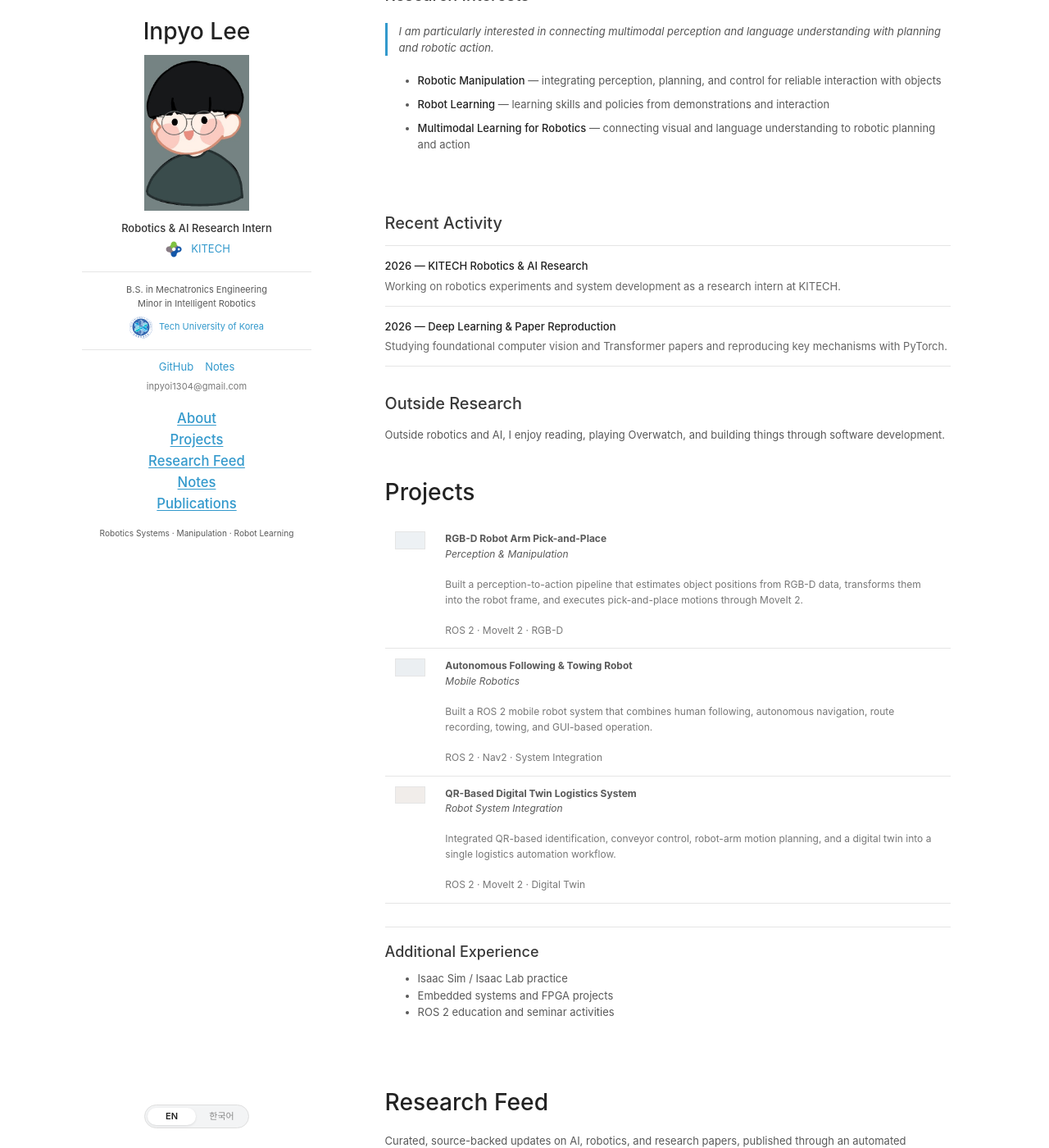
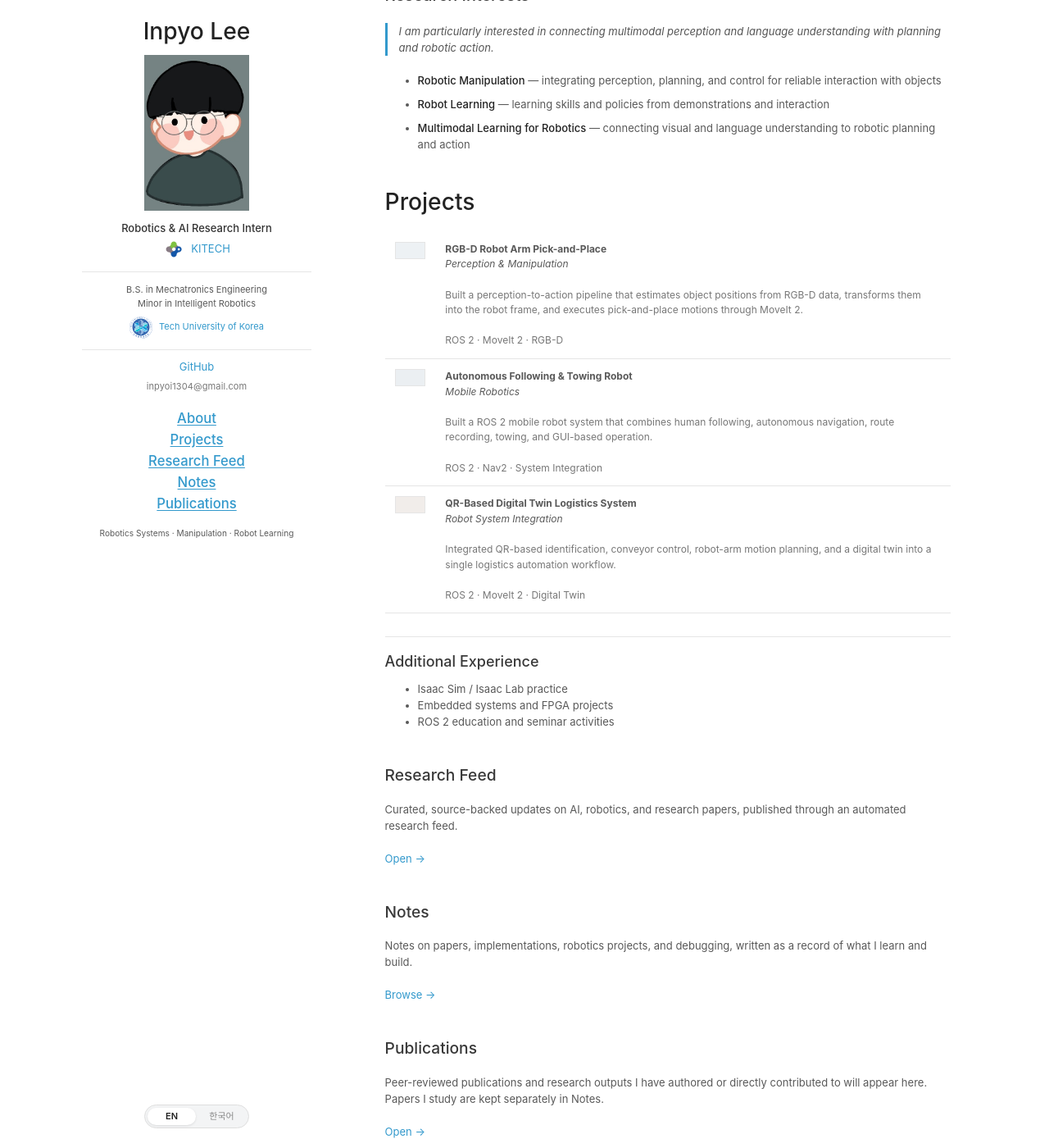
Before and after one commit to nayana224/nayana224.github.io, a Jekyll site: the page index.html, which Jekyll copies as it is, in a window 1280 px wide and 1400 px high, scrolled down 820 px. Shown: the whole window at 82% size. Built offline with Jekyll 4.4.1, drawn with Linux system fonts in a browser that asks for light colours; some of the changed text lies outside the part shown.

Commit message:
refine homepage information hierarchy

```diff
--- a/index.html
+++ b/index.html
@@ -4,7 +4,7 @@
   <meta charset="utf-8">
   <meta http-equiv="X-UA-Compatible" content="chrome=1">
   <title>Inpyo Lee | Robotics & AI</title>
-  <link rel="stylesheet" href="stylesheets/styles.css?v=20260919-7">
+  <link rel="stylesheet" href="stylesheets/styles.css?v=20260920-1">
   <meta name="viewport" content="width=device-width">
   <meta name="description" content="Inpyo Lee - Robotics & AI Research Intern at KITECH">
 </head>
@@ -34,7 +34,6 @@
 
         <p class="social-links">
           <a href="https://github.com/nayana224" target="_blank" rel="noreferrer">GitHub</a>
-          <a href="/notes/?v=20260919-9">Notes</a>
         </p>
         <p class="email-text">inpyoi1304@gmail.com</p>
 
@@ -107,28 +106,6 @@
         <li><strong>Multimodal Learning for Robotics</strong> — <span data-en="connecting visual and language understanding to robotic planning and action" data-ko="시각·언어 이해를 로봇의 planning과 action으로 연결하는 방법">connecting visual and language understanding to robotic planning and action</span></li>
       </ul>
 
-      <br>
-
-      <div class="about-extra-sections">
-      <div class="about-subsection" id="recent">
-        <h2 class="subsection-title" data-en="Recent Activity" data-ko="최근 활동">Recent Activity</h2>
-        <div class="recent-list">
-          <article class="recent-item">
-            <strong data-en="2026 — KITECH Robotics & AI Research" data-ko="2026 — KITECH Robotics & AI 연구">2026 — KITECH Robotics & AI Research</strong>
-            <p data-en="Working on robotics experiments and system development as a research intern at KITECH." data-ko="KITECH 연구 인턴으로 로보틱스 실험과 시스템 개발을 진행하고 있습니다.">Working on robotics experiments and system development as a research intern at KITECH.</p>
-          </article>
-          <article class="recent-item">
-            <strong data-en="2026 — Deep Learning & Paper Reproduction" data-ko="2026 — 딥러닝 학습 & 논문 재현">2026 — Deep Learning & Paper Reproduction</strong>
-            <p data-en="Studying foundational computer vision and Transformer papers and reproducing key mechanisms with PyTorch." data-ko="Computer Vision과 Transformer의 기초 논문을 읽고 핵심 메커니즘을 PyTorch로 재현하며 학습하고 있습니다.">Studying foundational computer vision and Transformer papers and reproducing key mechanisms with PyTorch.</p>
-          </article>
-        </div>
-      </div>
-
-      <div class="about-subsection">
-        <h2 class="subsection-title" data-en="Outside Research" data-ko="연구 밖의 관심사">Outside Research</h2>
-        <p data-en="Outside robotics and AI, I enjoy reading, playing Overwatch, and building things through software development." data-ko="Robotics와 AI 밖에서는 책 읽기, Overwatch 게임, 그리고 개발하는 것을 좋아합니다.">Outside robotics and AI, I enjoy reading, playing Overwatch, and building things through software development.</p>
-      </div>
-      </div>
 
       <div id="projects" class="top-level-section">
         <h1 data-en="Projects" data-ko="프로젝트">Projects</h1>
@@ -181,26 +158,35 @@
         </div>
       </div>
 
-      <br><br>
+      <div class="explore-links" aria-label="Research and writing">
+        <div id="research-feed" class="explore-item top-level-section">
+          <div class="explore-item-heading">
+            <h2 data-en="Research Feed" data-ko="리서치 피드">Research Feed</h2>
+          </div>
+          <p data-en="Curated, source-backed updates on AI, robotics, and research papers, published through an automated research feed." data-ko="AI, Robotics, 주요 논문 소식을 출처와 함께 정리해 자동으로 게시하는 Research Feed입니다.">Curated, source-backed updates on AI, robotics, and research papers, published through an automated research feed.</p>
+          <a class="explore-link" href="/research-feed/?v=20260919-2" data-en="Open →" data-ko="보기 →">Open →</a>
+        </div>
 
-      <div id="research-feed" class="section-link-block top-level-section">
-        <h1 data-en="Research Feed" data-ko="리서치 피드">Research Feed</h1>
-        <p data-en="Curated, source-backed updates on AI, robotics, and research papers, published through an automated research feed." data-ko="AI, Robotics, 주요 논문 소식을 출처와 함께 정리해 자동으로 게시하는 Research Feed입니다.">Curated, source-backed updates on AI, robotics, and research papers, published through an automated research feed.</p>
-        <p><a href="/research-feed/?v=20260919-2" data-en="Open Research Feed →" data-ko="Research Feed 보기 →">Open Research Feed →</a></p>
+        <div id="notes" class="explore-item top-level-section">
+          <div class="explore-item-heading">
+            <h2 data-en="Notes" data-ko="노트">Notes</h2>
+          </div>
+          <p data-en="Notes on papers, implementations, robotics projects, and debugging, written as a record of what I learn and build." data-ko="논문, 구현, 로보틱스 프로젝트, 디버깅 과정에서 배우고 만든 내용을 기록합니다.">Notes on papers, implementations, robotics projects, and debugging, written as a record of what I learn and build.</p>
+          <a class="explore-link" href="/notes/?v=20260919-9" data-en="Browse →" data-ko="보기 →">Browse →</a>
+        </div>
+
+        <div id="publications" class="explore-item top-level-section">
+          <div class="explore-item-heading">
+            <h2 data-en="Publications" data-ko="논문">Publications</h2>
+          </div>
+          <p data-en="Peer-reviewed publications and research outputs I have authored or directly contributed to will appear here. Papers I study are kept separately in Notes." data-ko="직접 저자로 참여하거나 기여한 논문과 연구 성과만 이곳에 정리합니다. 읽고 공부한 논문은 Notes에 별도로 기록합니다.">Peer-reviewed publications and research outputs I have authored or directly contributed to will appear here. Papers I study are kept separately in Notes.</p>
+          <a class="explore-link" href="./publications.html" data-en="Open →" data-ko="보기 →">Open →</a>
+        </div>
       </div>
 
-      <br>
-
-      <div id="notes" class="section-link-block top-level-section">
-        <h1 data-en="Notes" data-ko="노트">Notes</h1>
-        <p data-en="Notes on papers, implementations, robotics projects, and debugging, written as a record of what I learn and build." data-ko="논문, 구현, 로보틱스 프로젝트, 디버깅 과정에서 배우고 만든 내용을 기록합니다.">Notes on papers, implementations, robotics projects, and debugging, written as a record of what I learn and build.</p>
-        <p><a href="/notes/?v=20260919-9" data-en="Browse Notes →" data-ko="Notes 보기 →">Browse Notes →</a></p>
-      </div>
-
-      <div id="publications" class="section-link-block top-level-section">
-        <h1 data-en="Publications" data-ko="논문">Publications</h1>
-        <p data-en="Peer-reviewed publications and research outputs I have authored or directly contributed to will appear here. Papers I study are kept separately in Notes." data-ko="직접 저자로 참여하거나 기여한 논문과 연구 성과만 이곳에 정리합니다. 읽고 공부한 논문은 Notes에 별도로 기록합니다.">Peer-reviewed publications and research outputs I have authored or directly contributed to will appear here. Papers I study are kept separately in Notes.</p>
-        <p><a href="./publications.html" data-en="Publications page →" data-ko="Publications 페이지 →">Publications page →</a></p>
+      <div class="outside-research">
+        <h2 class="subsection-title" data-en="Outside Research" data-ko="연구 밖의 관심사">Outside Research</h2>
+        <p data-en="Outside robotics and AI, I enjoy reading, playing Overwatch, and building things through software development." data-ko="Robotics와 AI 밖에서는 책 읽기, Overwatch 게임, 그리고 개발하는 것을 좋아합니다.">Outside robotics and AI, I enjoy reading, playing Overwatch, and building things through software development.</p>
       </div>
 
     </section>
```
